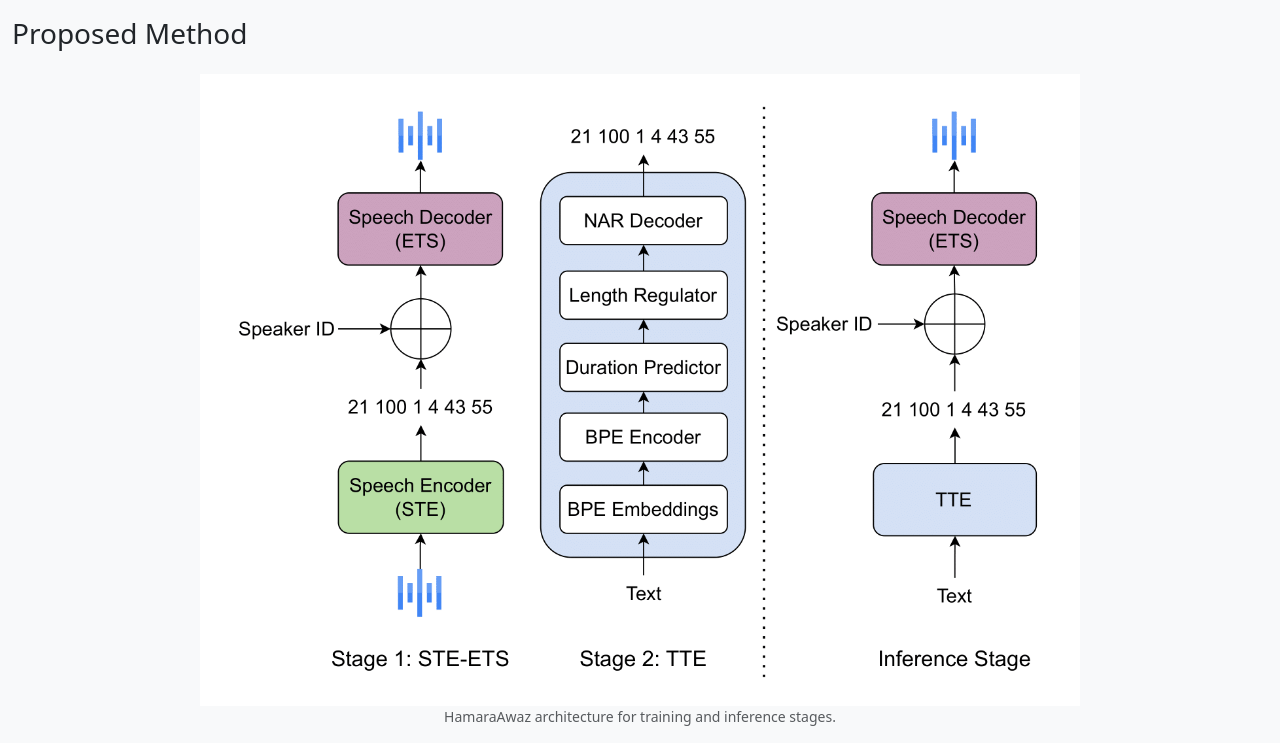
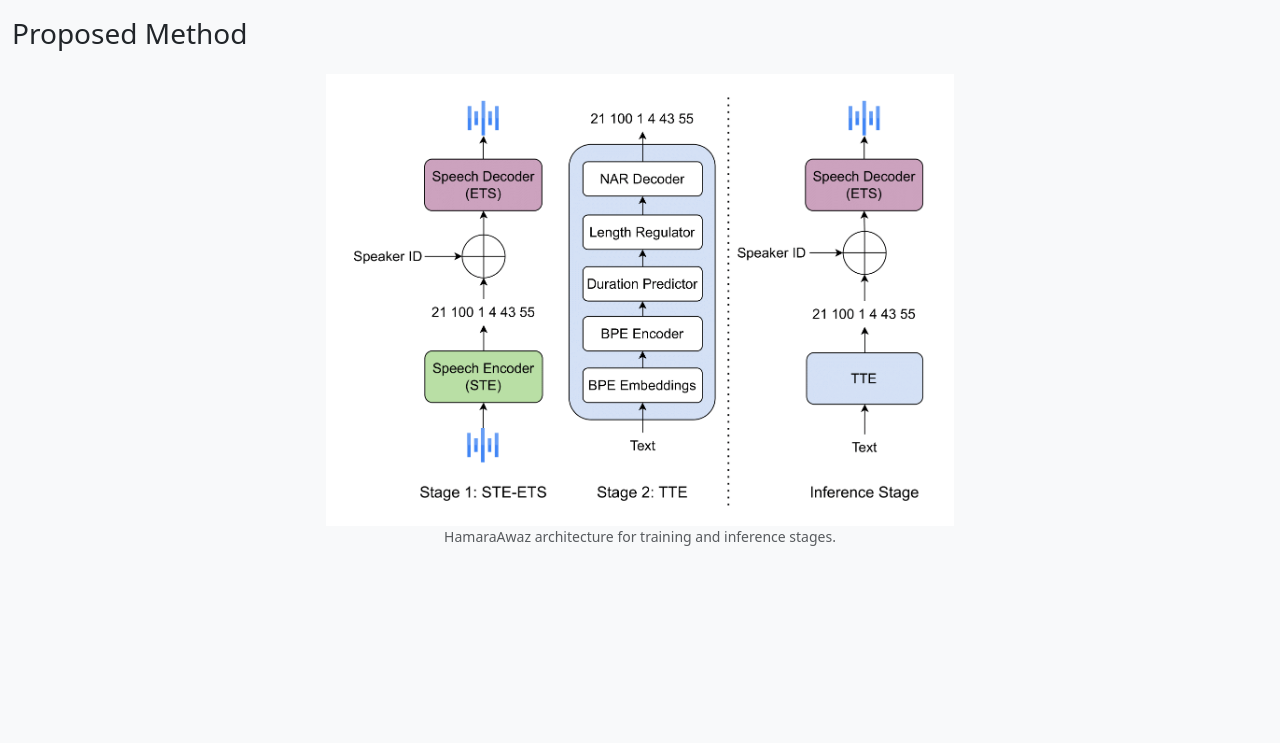
Before and after one commit to parrot-tts/HamaraAwaz, a plain HTML site: page index.html in a window 1280 px wide. Shown: the part 811-1554 px from the top of the page. After the commit the page ends 1374 px from the top, so only its background shows below. Drawn offline with nearby package versions, Linux system fonts and the light colour scheme.

```diff
--- a/index.html
+++ b/index.html
@@ -99,7 +99,7 @@
         <div class="row p-2"></div>
         <div class="row">
             <figure class="figure text-center">
-                <img src="teaser.png" alt="..." class="figure-img" style="max-width: 70%; height: auto; display: block; margin: 0 auto;">
+                <img src="teaser.png" alt="..." class="figure-img" style="max-width: 50%; height: auto; display: block; margin: 0 auto;">
                 <figcaption class="figure-caption text-center">HamaraAwaz architecture for training and inference stages.</figcaption>
             </figure>
         </div>
```
